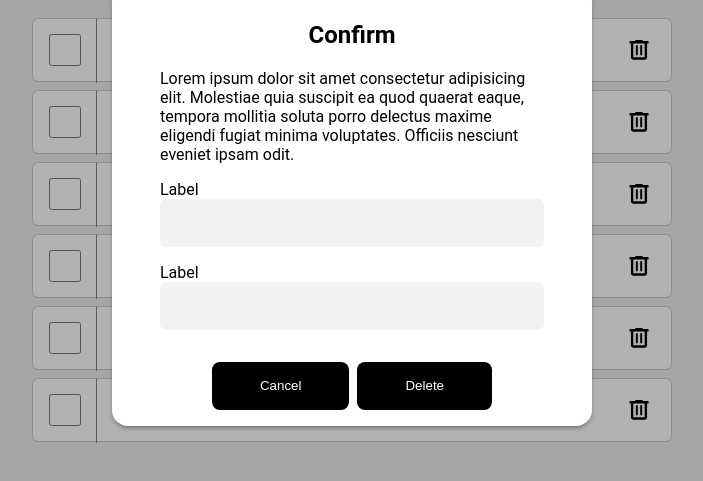
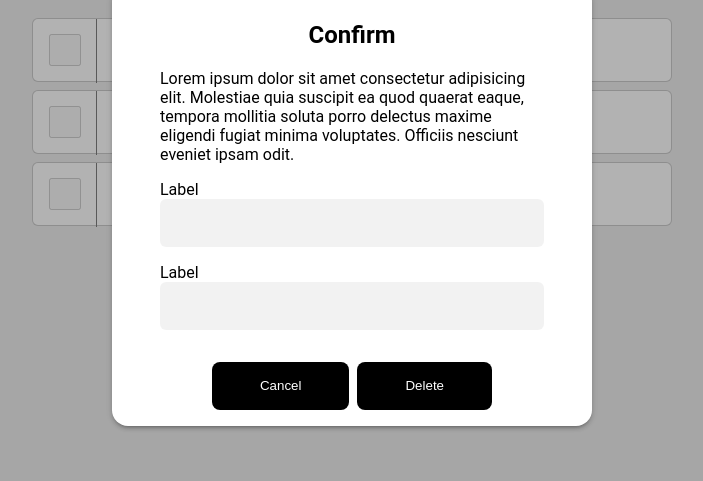
Before and after one commit to Thapelo08/todo-example, a plain HTML site: page index.html in a window 1280 px wide. Shown: the part 79-560 px from the top of the page, without its empty margins (288-991 px from the left). Drawn offline with Linux system fonts and the light colour scheme.

Commit message:
export const task

```diff
--- a/index.html
+++ b/index.html
@@ -12,8 +12,8 @@
   <body>
     <div class="app">
       <h1 class="app__title">Todo App</h1>
-      <ul class="app__list">
-        <li class="task">
+      <ul class="app__list" data-list></ul>
+       <!--<li class="task">
           <label class="task__check">
             <input class="task__input" type="checkbox" />
           </label>
@@ -133,7 +133,8 @@
             </svg>
           </label>
         </li>
-      </ul>
+      </ul>-->
+
     </div>
     <dialog class="overlay" open="open">
       <h2 class="overlay__title">Confirm</h2>
--- a/scripts.js
+++ b/scripts.js
@@ -1,4 +1,67 @@
 // @ts-check
 
 import { state } from "./state.js";
-console.log("It works");
+
+/**
+ *
+ * @param {string} id -
+ */
+
+
+
+const addTaskToHtml = (id) => {
+const isExisting = document.querySelector('[data-task="${id}"]')
+if (isExisting) throw new Error('Task with that ID already added')
+
+const list =document.querySelector('[data-list]')
+const isHTMLElement = list instanceof HTMLElement;
+
+if (!isHTMLElement) {
+    throw new Error('"data-liest" attribute not found in HTML');
+}
+
+const preview = document.createElement("li");
+preview.className = "task";
+preview.dataset.task = id;
+
+
+
+preview.innerHTML = /* html */`
+<label class="task__check">
+<input class="task__input" type="checkbox" disabled />
+</label>
+<button class="task__title" disabled></button>
+<label class="task__check">
+<svg
+  class="task__icon"
+  xmlns="http://www.w3.org/2000/svg"
+  viewBox="0 96 960 960"
+  style="display: none"
+>
+  <path
+    d="M253 961q-40.212 0-67.606-27.1Q158 906.8 158 867V314h-58v-94h231v-48h297v48h232v94h-58v553q0 39.05-27.769 66.525Q746.463 961 707 961H253Zm454-647H253v553h454V314ZM354 789h77V390h-77v399Zm175 0h78V390h-78v399ZM253 314v553-553Z"
+  ></path>
+</svg>
+</label>
+`;
+ list.appendChild(preview);
+}
+
+/**
+ *
+ * @param {string} id
+ * @param {*} changes
+ */
+
+
+const updateHtmlTask = (id, changes) => {
+
+}
+
+window.addEventListener("error", () => {
+    document.body.innerHTML = "Sometrhing went very very very wrong. Please refresh.";
+});
+
+addTaskToHtml("test");
+addTaskToHtml("test");
+addTaskToHtml("test");
--- a/state.js
+++ b/state.js
@@ -18,6 +18,8 @@
  * @prop {null | Date} due - A user specified date for when the task should be completed
  * @prop {Urgency} urgency - A user specified indication of how important the task
  */
+
+export const Task = {}
 
 /**
  * @typedef {object} Filters - User configured filter values that control what tasks are shown.
```
